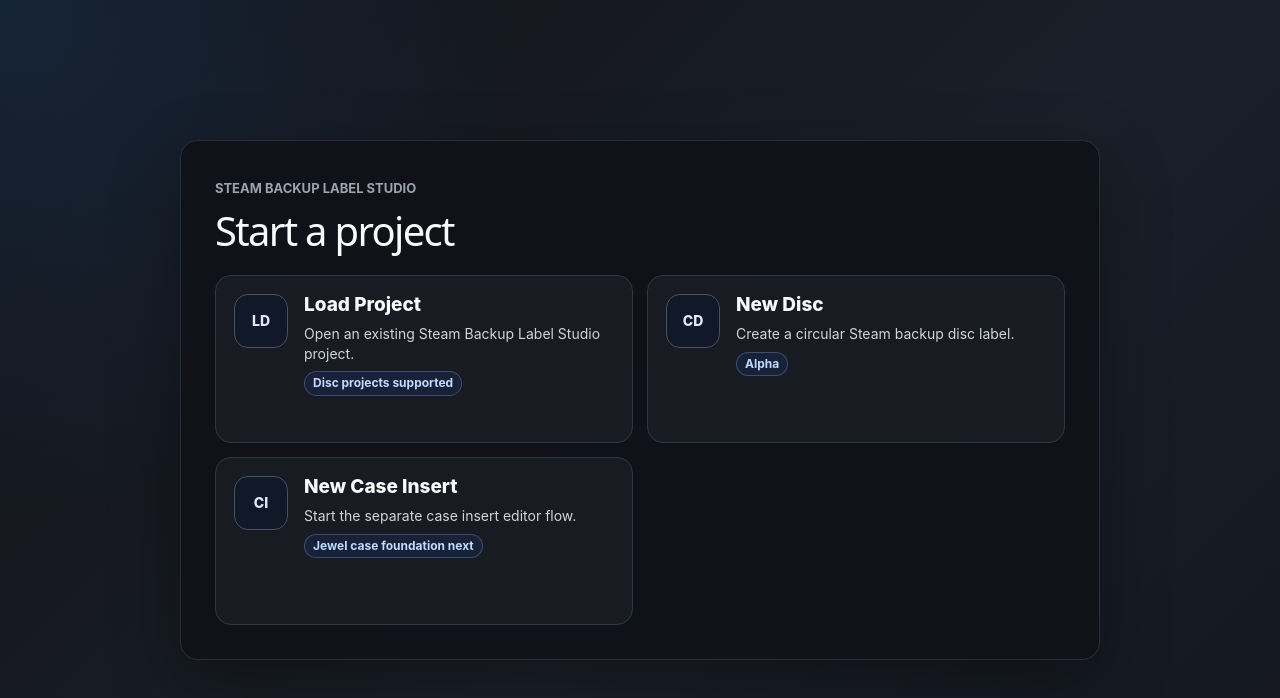
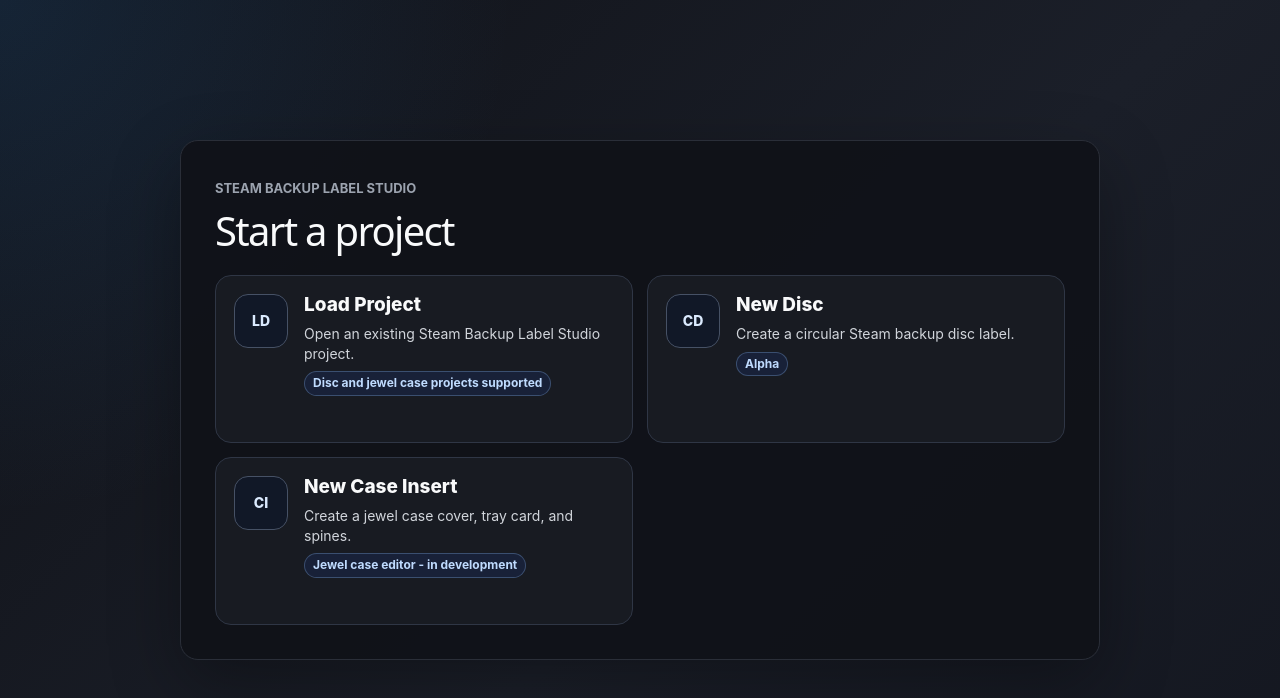
Before and after one commit to thelordofdino4/steam-backup-label-studio, a React (Vite) app: page / in a window 1280 px wide. Shown: the top 698 px of the page. Built offline with nearby package versions, Linux system fonts and the light colour scheme.

Commit message:
Correct Home capability copy and product metadata (#402)
Describe the existing Case and Disc support and omit scaffold Cargo authors/license entries. No release, identifier, version or licensing-policy change. All three exact-base jobs passed in run 45766004496. Related issue: #381.

```diff
--- a/src/components/home/HomeScreen.tsx
+++ b/src/components/home/HomeScreen.tsx
@@ -84,7 +84,7 @@ export function HomeScreen({
             icon="LD"
             title="Load Project"
             description="Open an existing Steam Backup Label Studio project."
-            status="Disc projects supported"
+            status="Disc and jewel case projects supported"
             smokeId="home-load-project"
             onClick={onLoadProject}
           />
@@ -99,8 +99,8 @@ export function HomeScreen({
           <HomeMenuItem
             icon="CI"
             title="New Case Insert"
-            description="Start the separate case insert editor flow."
-            status="Jewel case foundation next"
+            description="Create a jewel case cover, tray card, and spines."
+            status="Jewel case editor - in development"
             smokeId="home-new-case-insert"
             onClick={onNewCaseInsert}
           />
```
Also changed, not shown: 6 other files (tests, documents, lock files or other folders).
